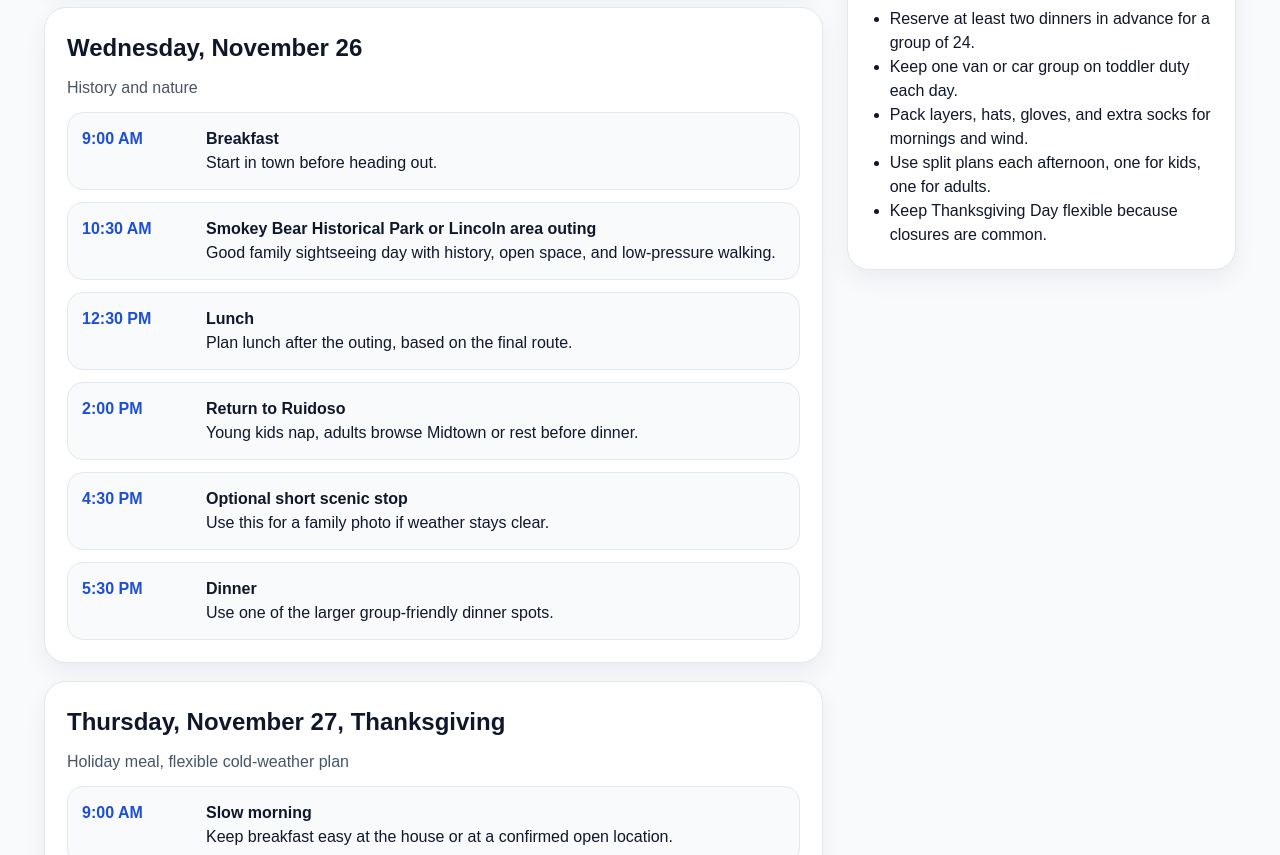
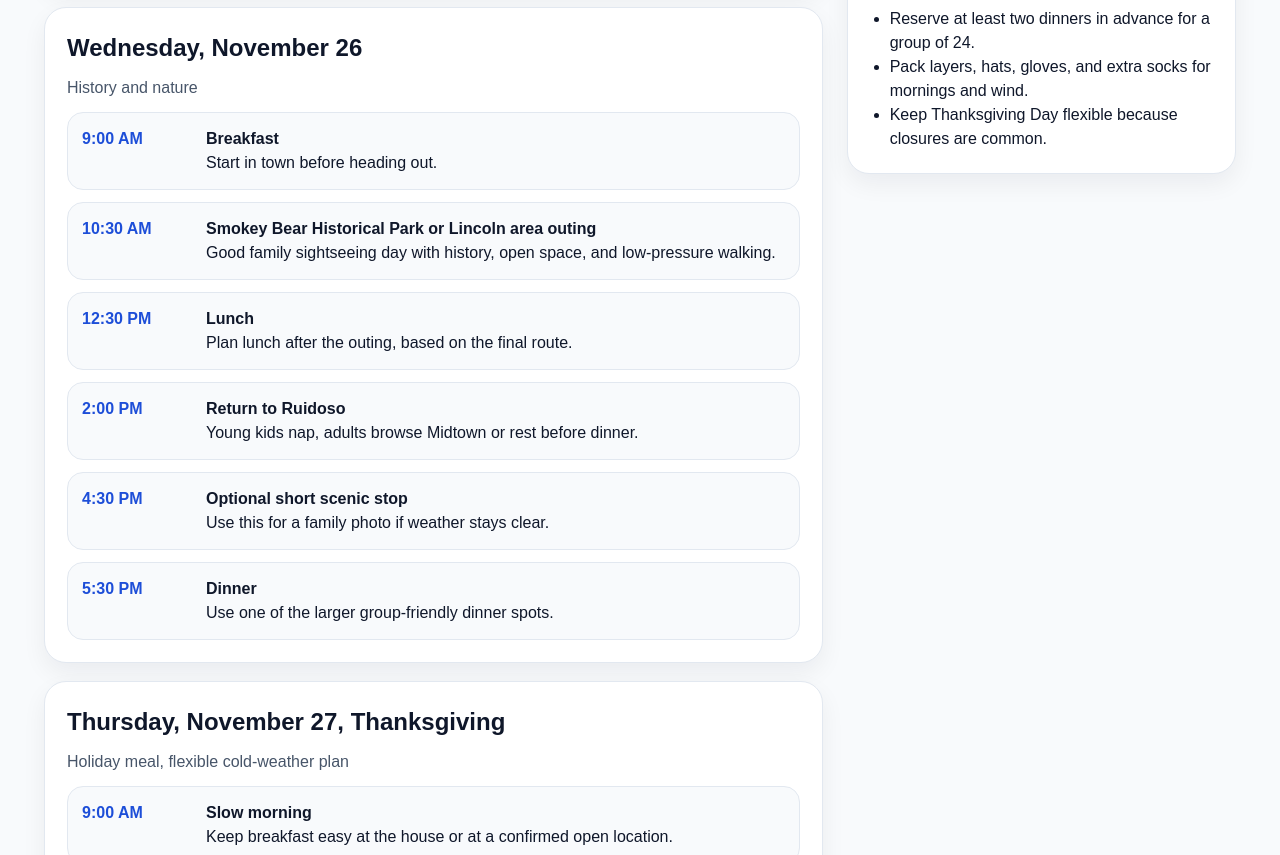
Before and after one commit to JamesJones4301/ruidoso-family-trip, a website: page index.html in a window 1280 px wide. Shown: the part 2668-3523 px from the top of the page. Drawn offline with Linux system fonts and the light colour scheme.

Commit message:
Remove two planning notes items

```diff
--- a/index.html
+++ b/index.html
@@ -399,9 +399,7 @@
           <h3>Planning notes</h3>
           <ul>
             <li>Reserve at least two dinners in advance for a group of 24.</li>
-            <li>Keep one van or car group on toddler duty each day.</li>
             <li>Pack layers, hats, gloves, and extra socks for mornings and wind.</li>
-            <li>Use split plans each afternoon, one for kids, one for adults.</li>
             <li>Keep Thanksgiving Day flexible because closures are common.</li>
           </ul>
         </section>
```
